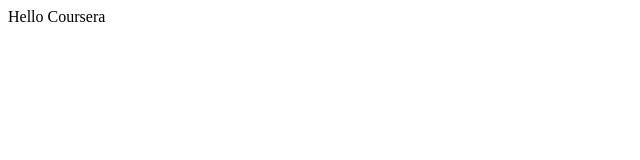
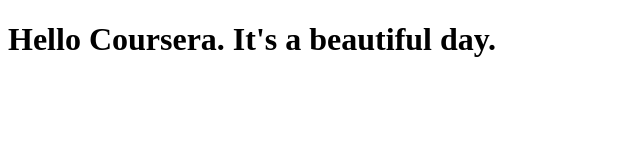
Before and after one commit to heeygiannna/coursera-test, a plain HTML site: page site/index.html in a window 1280 px wide. Shown: the whole page, without its empty margins (0-640 px from the left). Drawn offline with Linux system fonts and the light colour scheme.

Commit message:
addition to page.

```diff
--- a/site/index.html
+++ b/site/index.html
@@ -4,6 +4,6 @@
 	<title>Hello Coursera</title>
 </head>
 <body>
-<hi>Hello Coursera</hi>
+<h1>Hello Coursera. It's a beautiful day.</h1>
 </body>
 </html>
```
